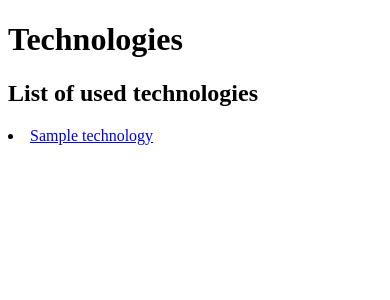
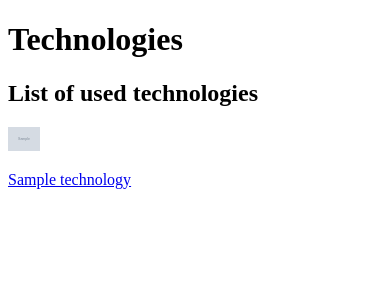
Before and after one commit to MichalStancelewski/PHP-Symfony--PortfolioMS, a Symfony app: template templates/technology/index.html.twig in a window 390 px wide. Shown: the part 190-490 px from the top of the page. Run offline with Twig, Linux system fonts and the light colour scheme; the template is opened without the code that fills it: most values are stand-ins (such as "Sample title", 1, 10 or a date in 2020); grey boxes marked "Sample" are stand-in pictures; some libraries are stand-ins or nearby versions.

Commit message:
technologies index styling

```diff
--- a/assets/styles/_variables.scss
+++ b/assets/styles/_variables.scss
@@ -14,3 +14,5 @@ $color-text-medium: #dadbdc;
 $color-alfa: rgba(0,0,0,0);
 //borders
 $border-radius: 5px;
+$box-shadow-dark: 0 0 8px $color-background-darker;
+$box-shadow-light: 0 0 3px $color-background-lighter;
--- a/templates/technology/index.html.twig
+++ b/templates/technology/index.html.twig
@@ -9,13 +9,18 @@
     <h2>List of used technologies</h2>
 
 
-    <div class="container">
+    <div class="container archive">
         <div class="row">
             {% for technology in technologies %}
-                <div class="col-lg-4 col-md-6">
-                    <li><a class="navigation-element"
-                           href="{{ path('technologies_single', { slug: technology.slug }) }}">{{ technology }}</a>
-                    </li>
+                <div class="col-lg-4 col-md-6 ">
+                    <a class="single-block" href="{{ path('technologies_single', { slug: technology.slug }) }}">
+                        <div class="container inside-block">
+                            <div class="row">
+                                <div class="col-2"><img src="/uploads/tech/{{ technology.image }}" alt="{{ technology }}" class="block-image" height=24 width=auto/></div>
+                                <div class="col-10"><p class="block-name">{{ technology.name }}</p></div>
+                            </div>
+                        </div>
+                    </a>
                 </div>
             {% endfor %}
         </div>
```
Also changed, not shown: assets/styles/app.scss (+37 -13 lines).
